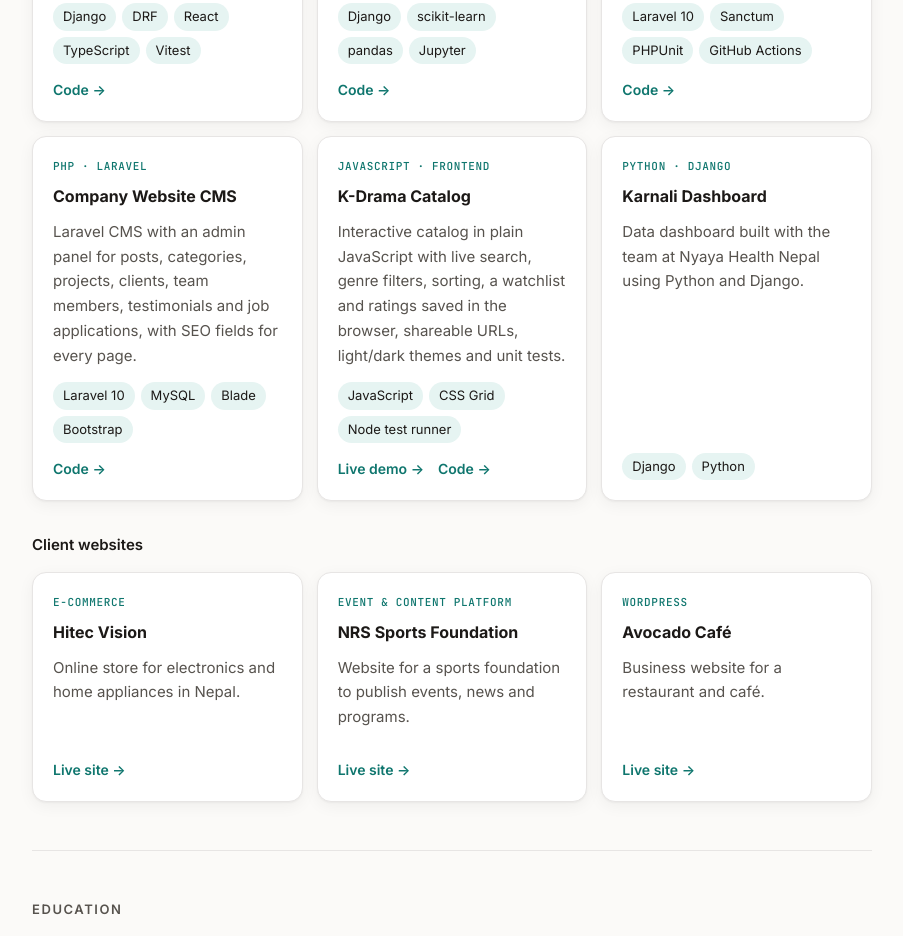
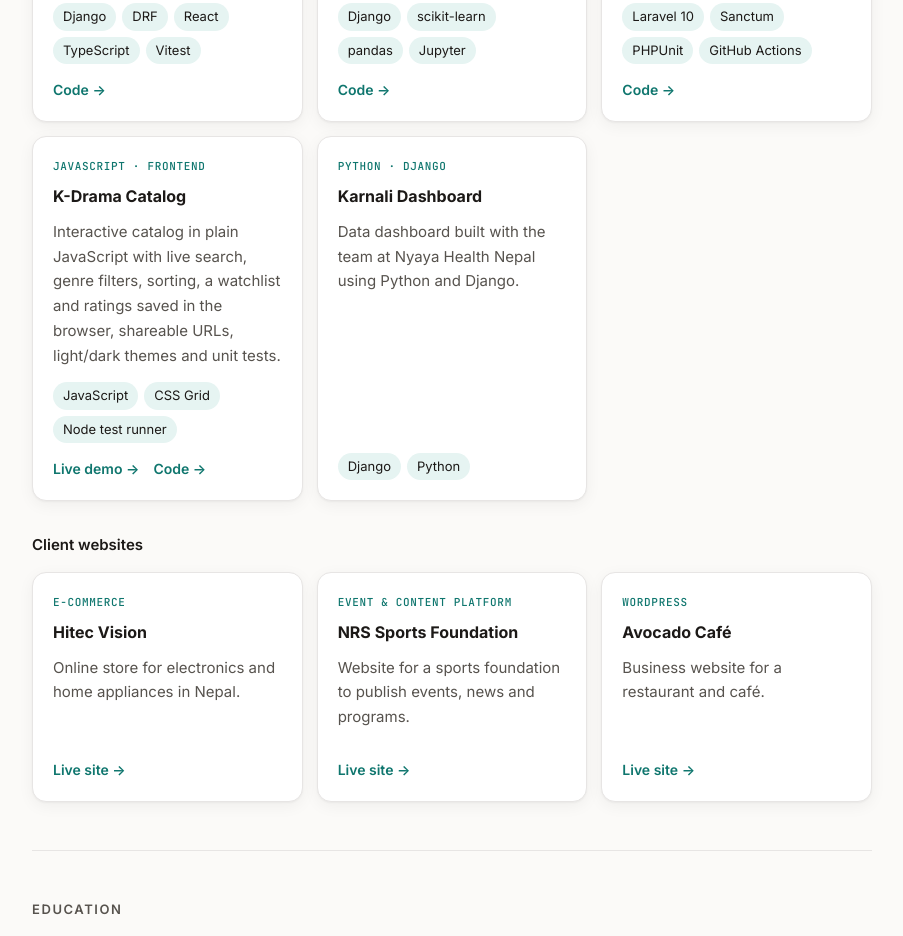
Before and after one commit to Kritimandal/Kritimandal.github.io, a plain HTML site: page index.html in a window 1280 px wide. Shown: the part 2974-3910 px from the top of the page, without its empty margins (188-1091 px from the left). Drawn offline with Linux system fonts and the light colour scheme.

Commit message:
Remove Company Website CMS project

```diff
--- a/index.html
+++ b/index.html
@@ -299,13 +299,6 @@
         <div class="links"><a href="https://github.com/Kritimandal/laravel-cms" target="_blank" rel="noopener">Code →</a></div>
       </article>
       <article class="card project">
-        <span class="badge">PHP · Laravel</span>
-        <h3>Company Website CMS</h3>
-        <p>Laravel CMS with an admin panel for posts, categories, projects, clients, team members, testimonials and job applications, with SEO fields for every page.</p>
-        <ul class="tags"><li>Laravel 10</li><li>MySQL</li><li>Blade</li><li>Bootstrap</li></ul>
-        <div class="links"><a href="https://github.com/Kritimandal/mitsolution" target="_blank" rel="noopener">Code →</a></div>
-      </article>
-      <article class="card project">
         <span class="badge">JavaScript · Frontend</span>
         <h3>K-Drama Catalog</h3>
         <p>Interactive catalog in plain JavaScript with live search, genre filters, sorting, a watchlist and ratings saved in the browser, shareable URLs, light/dark themes and unit tests.</p>
```
